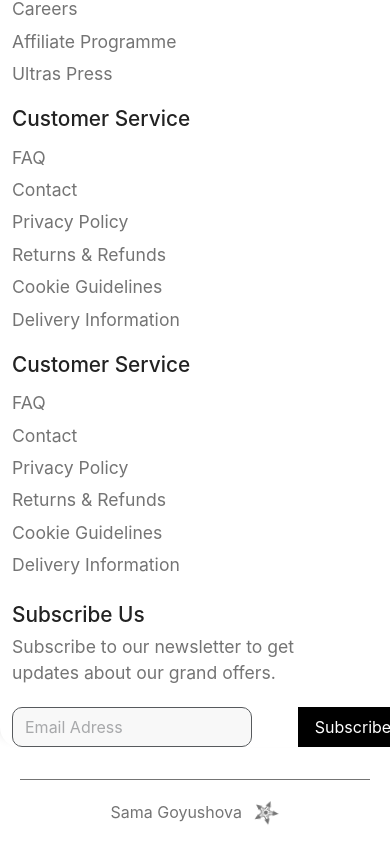
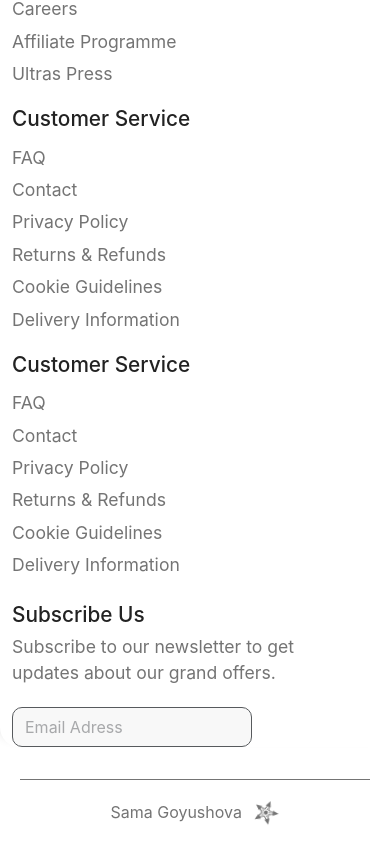
Before and after one commit to SamaGoyusova02/foodMart, a React (Vite) app: page / in a window 390 px wide. Shown: the part 9735-10580 px from the top of the page. Built offline with nearby package versions, Linux system fonts and the light colour scheme; no server answers.

Commit message:
updated2

```diff
--- a/src/pages/Footer.jsx
+++ b/src/pages/Footer.jsx
@@ -52,7 +52,7 @@ function Footer() {
             <li className='text-[#747474] text-[1.1em] hover:text-black duration-300 ease-in-out '>Subscribe to our newsletter to get <br/> updates about our grand offers.</li>
             <li className='flex items-center relative mt-4'>
                 <input type="email" placeholder='Email Adress' className='border rounded-[10px] z-10 bg-[#f8f8f8] w-full max-w-[240px] h-[40px] outline-none text-[#575a5d] pl-3 ' />
-                <button className='text-white bg-black absolute -right-[30px] z-20 w-[110px] h-[40px] flex justify-center items-center rounded-tr-[10px] rounded-br-[10px]' type='submit'>Subscribe</button>
+                <button className='text-white bg-black hidden lg:block absolute -right-[30px] z-20 w-[110px] h-[40px] flex justify-center items-center rounded-tr-[10px] rounded-br-[10px]' type='submit'>Subscribe</button>
             </li>
         </ul>
        </section>
```
